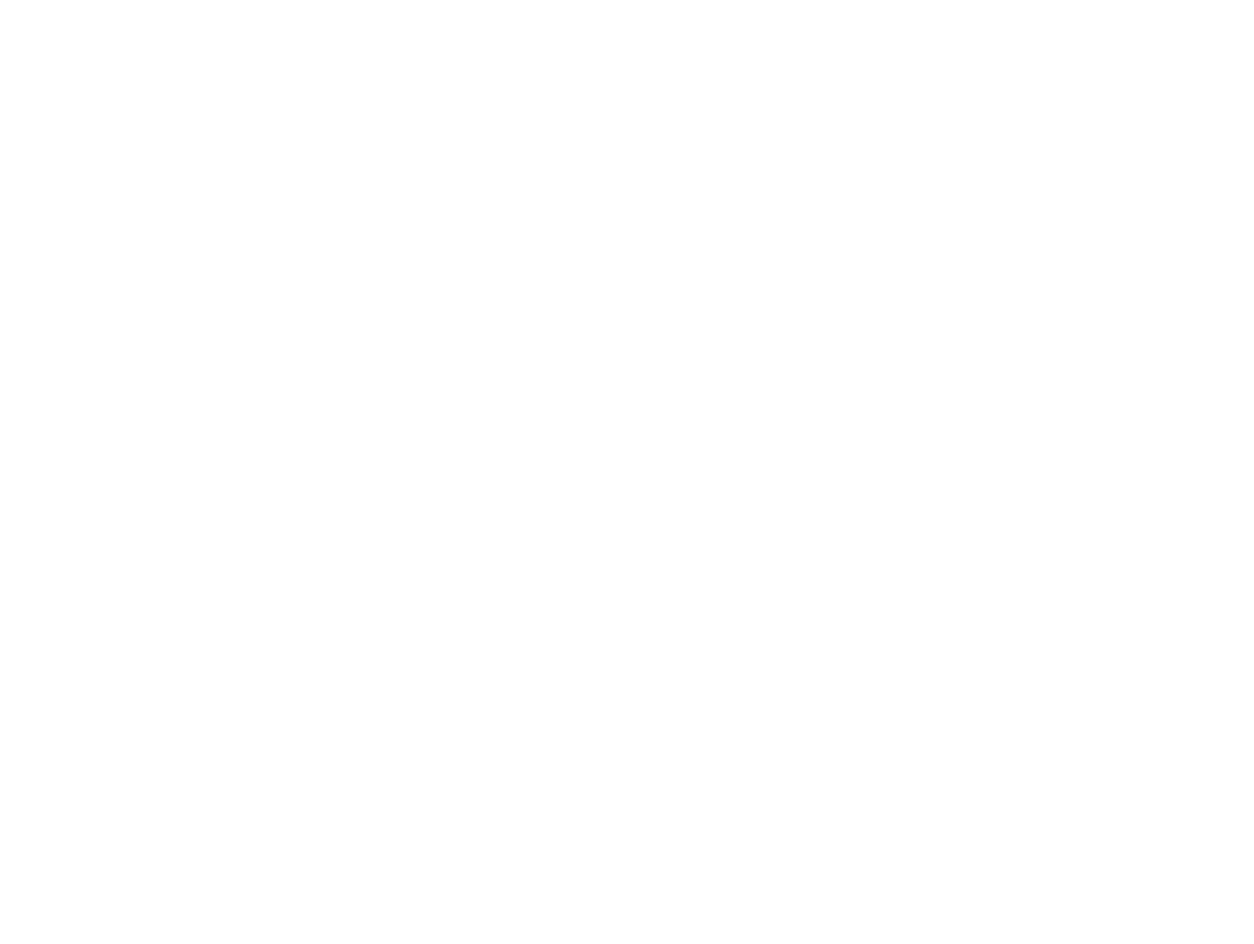
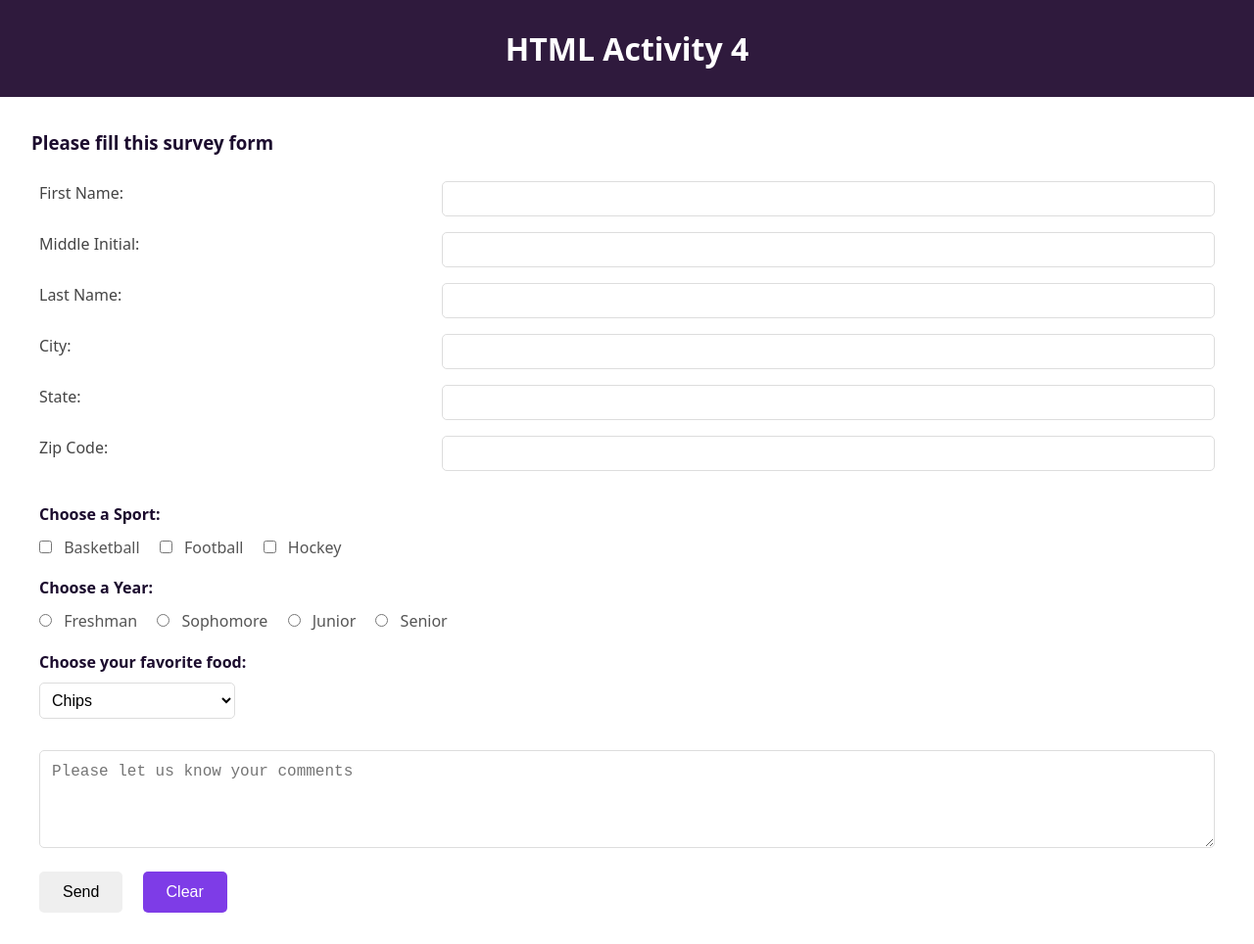
Before and after one commit to zamimi/WST_HTML4, a plain HTML site: page index.html in a window 1280 px wide. Shown: the whole page at 98% size. Before the commit the page ends 800 px from the top, so only its background shows below. Drawn offline with Linux system fonts and the light colour scheme.

Commit message:
Major changes, completing the css and html too

```diff
--- a/index.html
+++ b/index.html
@@ -3,10 +3,81 @@
 <head>
     <meta charset="UTF-8">
     <meta name="viewport" content="width=device-width, initial-scale=1.0">
-    <title>HTML Activity 4_Pacanut</title>
+    <title>HTML Activity 4</title>
     <link rel="stylesheet" href="main.css">
 </head>
 <body>
 
+    <header>
+        <h1>HTML Activity 4</h1>
+    </header>
+
+    <div class="mainContainer">
+
+        <h3>Please fill this survey form</h3>
+        <form action="">
+
+            <div class="inputForm">
+                <label for="">First Name:</label>
+                <input type="text" name="" id="">
+
+                <label for="">Middle Initial:</label>
+                <input type="text" name="" id="">
+
+                <label for="">Last Name:</label>
+                <input type="text" name="" id="">
+
+                <label for="">City:</label>
+                <input type="text" name="" id="">
+
+                <label for="">State:</label>
+                <input type="text" name="" id="">
+
+                <label for="">Zip Code:</label>
+                <input type="text" name="" id="">
+            </div>
+
+            <div class="chooseForm">
+                <h4>Choose a Sport:</h4>
+                <input type="checkbox">
+                <label for="">Basketball</label>
+
+                <input type="checkbox">
+                <label for="">Football</label>
+
+                <input type="checkbox">
+                <label for="">Hockey</label>
+
+                <h4>Choose a Year:</h4>
+
+                <input type="radio">
+                <label for="">Freshman</label>
+
+                <input type="radio">
+                <label for="">Sophomore</label>
+
+                <input type="radio">
+                <label for="">Junior</label>
+
+                <input type="radio">
+                <label for="">Senior</label>
+
+                <h4>Choose your favorite food:</h4>
+                <select>
+                    <option value="">Chips</option>
+                    <option value="">Pizza</option>
+                    <option value="">Nachos</option>
+                </select>
+            </div>
+
+            <div class="commentArea">
+                <textarea name="" id="" placeholder="Please let us know your comments"></textarea>
+                <br>
+                <button type="button">Send</button>
+                <button type="button">Clear</button>
+            </div>
+        </form>
+    </div>
+
 </body>
 </html>
--- a/main.css
+++ b/main.css
@@ -1,3 +1,191 @@
 * {
+    margin: 0;
+    padding: 0;
+    box-sizing: border-box;
+}
 
+body {
+    font-family: "Noto Sans", sans-serif;
+    line-height: 1.6;
+    background-color: #f5f7fa;
+    color: #333;
+    min-height: 100vh;
+    display: flex;
+    flex-direction: column;
 }
+
+header {
+    background-color: #2f1a3d;
+    color: white;
+    padding: 1.5rem;
+    text-align: center;
+    box-shadow: 0 2px 5px rgba(0,0,0,0.1);
+}
+
+.mainContainer {
+    padding: 2rem;
+    background-color: white;
+    flex-grow: 1;
+}
+
+h3 {
+    color: #1c0c2e;
+    margin-bottom: 1.5rem;
+}
+
+h4 {
+    color: #1c0c2e;
+    margin: 1rem 0 0.5rem;
+}
+
+.inputForm {
+    display: grid;
+    grid-template-columns: 1fr 2fr;
+    gap: 1rem;
+    margin-bottom: 2rem;
+    max-width: 1200px;
+    margin-left: auto;
+    margin-right: auto;
+}
+
+.inputForm label {
+    font-weight: 500;
+    color: #444;
+}
+
+.inputForm input {
+    padding: 0.5rem;
+    border: 1px solid #ddd;
+    border-radius: 5px;
+    font-size: 1rem;
+    transition: border-color 0.3s ease;
+}
+
+.inputForm input:focus {
+    outline: none;
+    border-color: #a634db;
+    box-shadow: 0 0 5px rgba(67, 28, 90, 0.336);
+}
+
+.chooseForm {
+    margin-bottom: 2rem;
+    max-width: 1200px;
+    margin-left: auto;
+    margin-right: auto;
+}
+
+.chooseForm input[type="checkbox"],
+.chooseForm input[type="radio"] {
+    margin-right: 0.5rem;
+    accent-color: #6e3580;
+}
+
+.chooseForm label {
+    margin-right: 1rem;
+    color: #555;
+}
+
+.chooseForm select {
+    padding: 0.5rem;
+    width: 200px;
+    border: 1px solid #ddd;
+    border-radius: 5px;
+    font-size: 1rem;
+    background-color: white;
+    cursor: pointer;
+}
+
+.commentArea {
+    margin-top: 2rem;
+    max-width: 1200px;
+    margin-left: auto;
+    margin-right: auto;
+}
+
+.commentArea textarea {
+    width: 100%;
+    min-height: 100px;
+    padding: 0.75rem;
+    border: 1px solid #ddd;
+    border-radius: 5px;
+    resize: vertical;
+    font-size: 1rem;
+    margin-bottom: 1rem;
+}
+
+.commentArea textarea:focus {
+    outline: none;
+    border-color: #9e34db;
+    box-shadow: 0 0 5px rgba(51, 18, 66, 0.3);
+}
+
+.commentArea button {
+    padding: 0.75rem 1.5rem;
+    border: none;
+    border-radius: 5px;
+    font-size: 1rem;
+    cursor: pointer;
+    transition: transform 0.2s ease, background-color 0.2s ease;
+    margin-right: 1rem;
+}
+
+.commentArea button:first-child {
+    background-color: #9e34db;
+    color: white;
+}
+
+.commentArea button:last-child {
+    background-color: #7e3ce7;
+    color: white;
+}
+
+.commentArea button:hover {
+    transform: translateY(-2px);
+}
+
+.commentArea button:active {
+    transform: translateY(0);
+}
+
+footer {
+    background-color: #2c3e50;
+    color: white;
+    padding: 2rem;
+    text-align: center;
+    border-top: 4px solid #3498db;
+    box-shadow: 0 -2px 10px rgba(0,0,0,0.1);
+    font-family: 'Segoe UI', Arial, sans-serif;
+    width: 100%;
+}
+
+footer p {
+    margin: 0.5rem 0;
+    font-size: 1rem;
+    line-height: 1.4;
+}
+
+footer p:first-child {
+    font-weight: 600;
+    font-size: 1.1rem;
+    color: #ecf0f1;
+}
+
+footer p:nth-child(2) {
+    color: #bdc3c7;
+}
+
+footer p:last-child {
+    font-size: 0.9rem;
+    color: #95a5a6;
+}
+
+/* Optional: Media query for smaller screens */
+@media (max-width: 600px) {
+    .mainContainer {
+        padding: 1rem;
+    }
+
+    .inputForm {
+        grid-template-columns: 1fr;
+    }
+}
```
